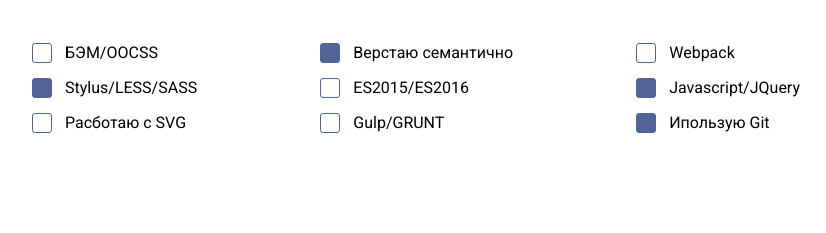
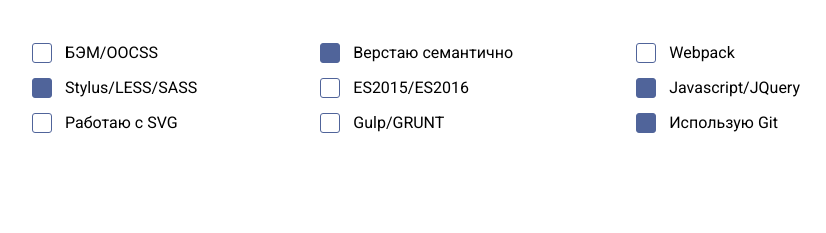
Before and after one commit to S1XTYONE/testwork, a plain HTML site: page index.html in a window 1280 px wide. Shown: the part 1112-1345 px from the top of the page, 224-1050 px from the left. Drawn offline with nearby package versions, Linux system fonts and the light colour scheme.

Commit message:
orfografia

```diff
--- a/index.html
+++ b/index.html
@@ -76,7 +76,7 @@
                     <label class="checkbox">
                         <input type="checkbox" value="Расботаю с SVG" name="oocss">
                         <span class="boxStyle"></span>
-                        Расботаю с SVG
+                        Работаю с SVG
                     </label>
                 </div>
                 <div class="col">
@@ -110,7 +110,7 @@
                     <label class="checkbox">
                         <input type="checkbox" value="Расботаю с SVG" name="oocss" checked>
                         <span class="boxStyle"></span>
-                        Ипользую Git
+                        Использую Git
                     </label>
                 </div>
             </div>
```
